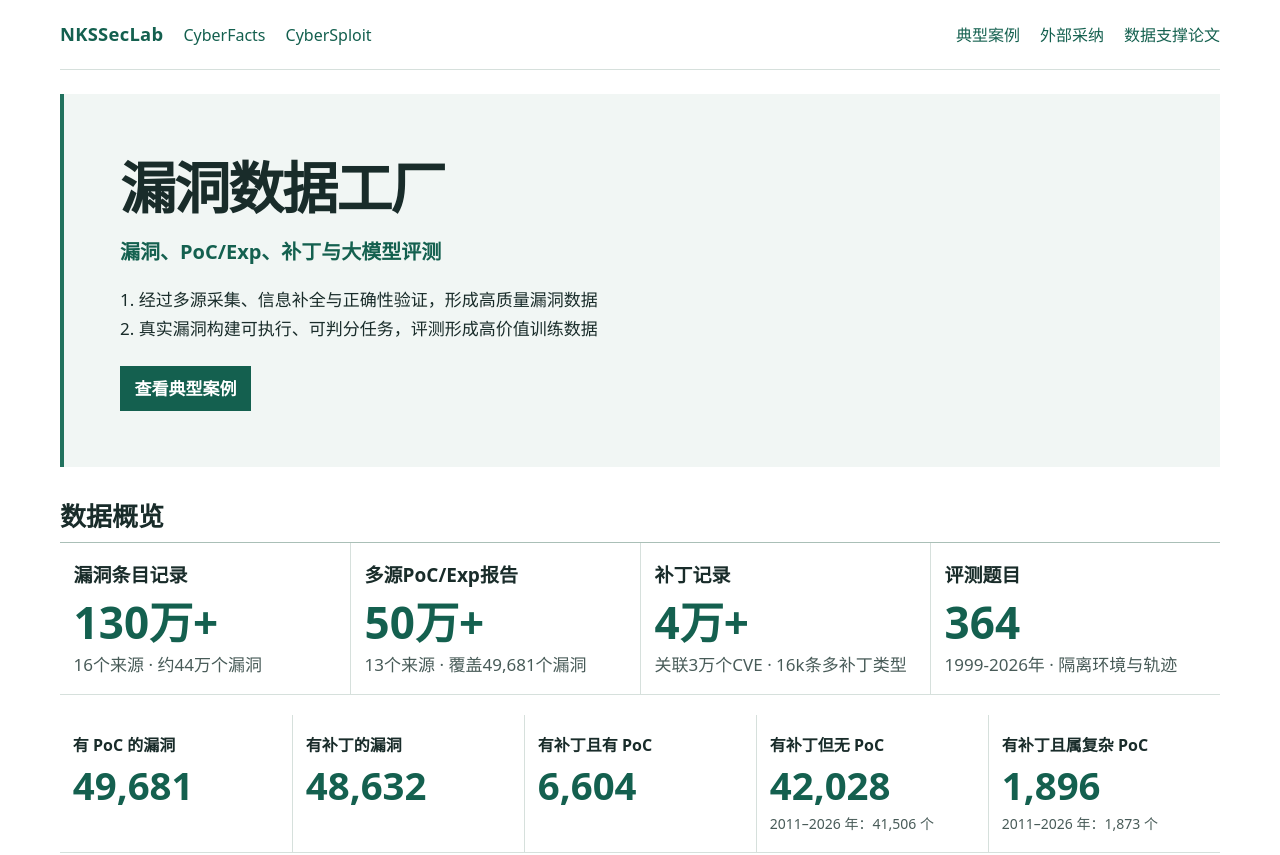
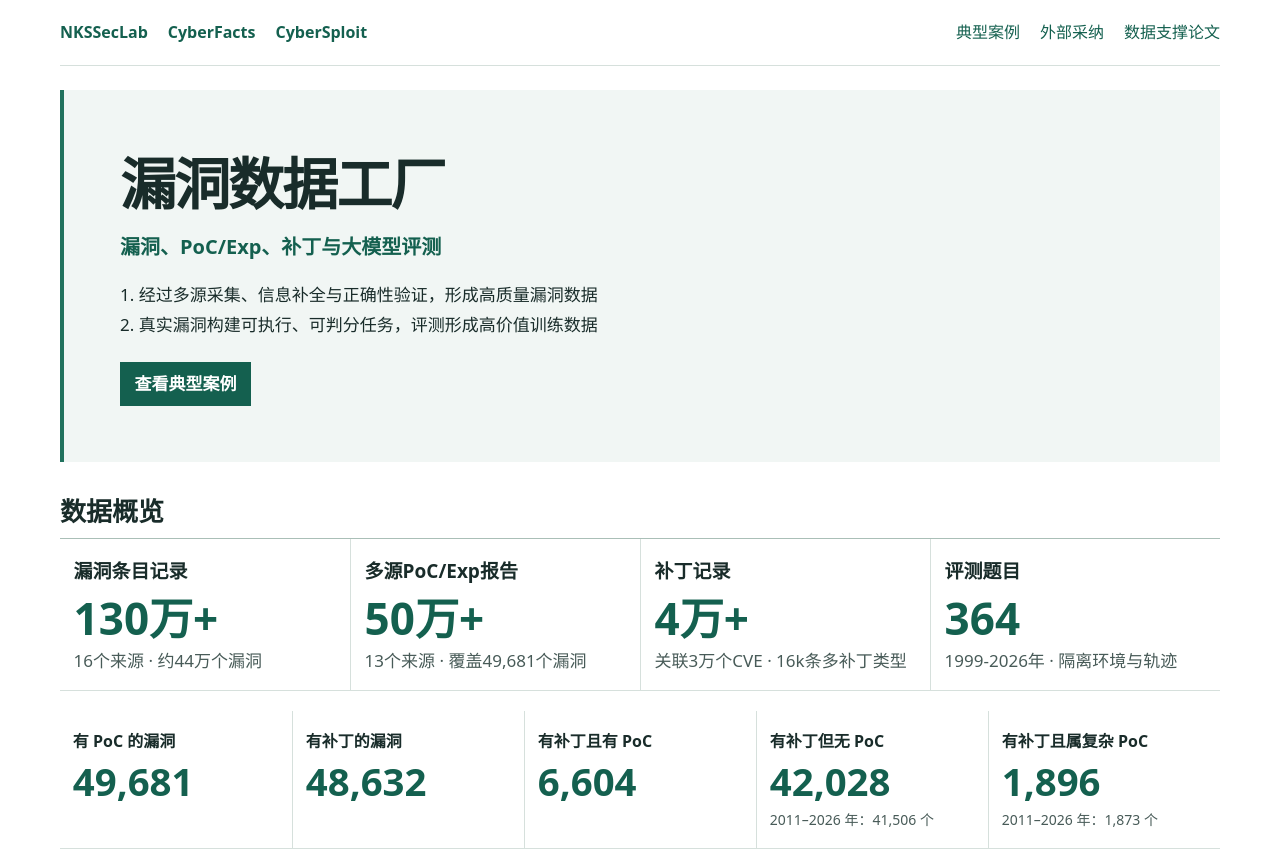
Before and after one commit to nksseclab/security-data, a plain HTML site: page index.html in a window 1280 px wide. Shown: the top 855 px of the page. Drawn offline with Linux system fonts and the light colour scheme.

Commit message:
Unify header project link typography

```diff
--- a/index.html
+++ b/index.html
@@ -3,7 +3,7 @@
 <head>
 <meta charset="utf-8"><meta name="viewport" content="width=device-width,initial-scale=1">
 <meta name="description" content="多源漏洞、PoC、补丁和评测任务：从公开安全信息到可信数据与可执行评测。">
-<title>NKSSecLab 漏洞数据工厂</title><link rel="stylesheet" href="style.css?v=20261125-3">
+<title>NKSSecLab 漏洞数据工厂</title><link rel="stylesheet" href="style.css?v=20261125-4">
 </head>
 <body>
 <header id="top"><div class="header-projects"><a class="brand" href="https://nksseclab.github.io/">NKSSecLab</a><a href="https://rainsignal.github.io/vulnerability-intelligence/">CyberFacts</a><a href="https://dangwenjing.github.io/Cybersploit/">CyberSploit</a></div><nav aria-label="主导航"><a href="#cases">典型案例</a><a href="#adoption">外部采纳</a><a href="#publications">数据支撑论文</a></nav></header>
--- a/style.css
+++ b/style.css
@@ -235,3 +235,5 @@ h2 { border-bottom-color: #aabfb7; }
 @media(max-width:600px){.metrics.metrics-detail{grid-template-columns:repeat(2,minmax(0,1fr))}.metrics-detail article:not(:nth-child(3n + 1)){border-left:0}.metrics-detail article:nth-child(even){border-left:1px solid var(--line)}.metrics-detail small{white-space:normal}}
 
 .header-projects{display:flex;align-items:baseline;flex-wrap:wrap;gap:.35rem 1.25rem}.header-projects>a{text-decoration:none}.header-projects>a:hover{text-decoration:underline}
+
+.header-projects>a,.header-projects>a.brand{font-size:1rem;font-weight:700;line-height:inherit;color:var(--link);letter-spacing:normal;text-decoration:none}.header-projects>a:hover{color:#0b304f;text-decoration:underline}
```
